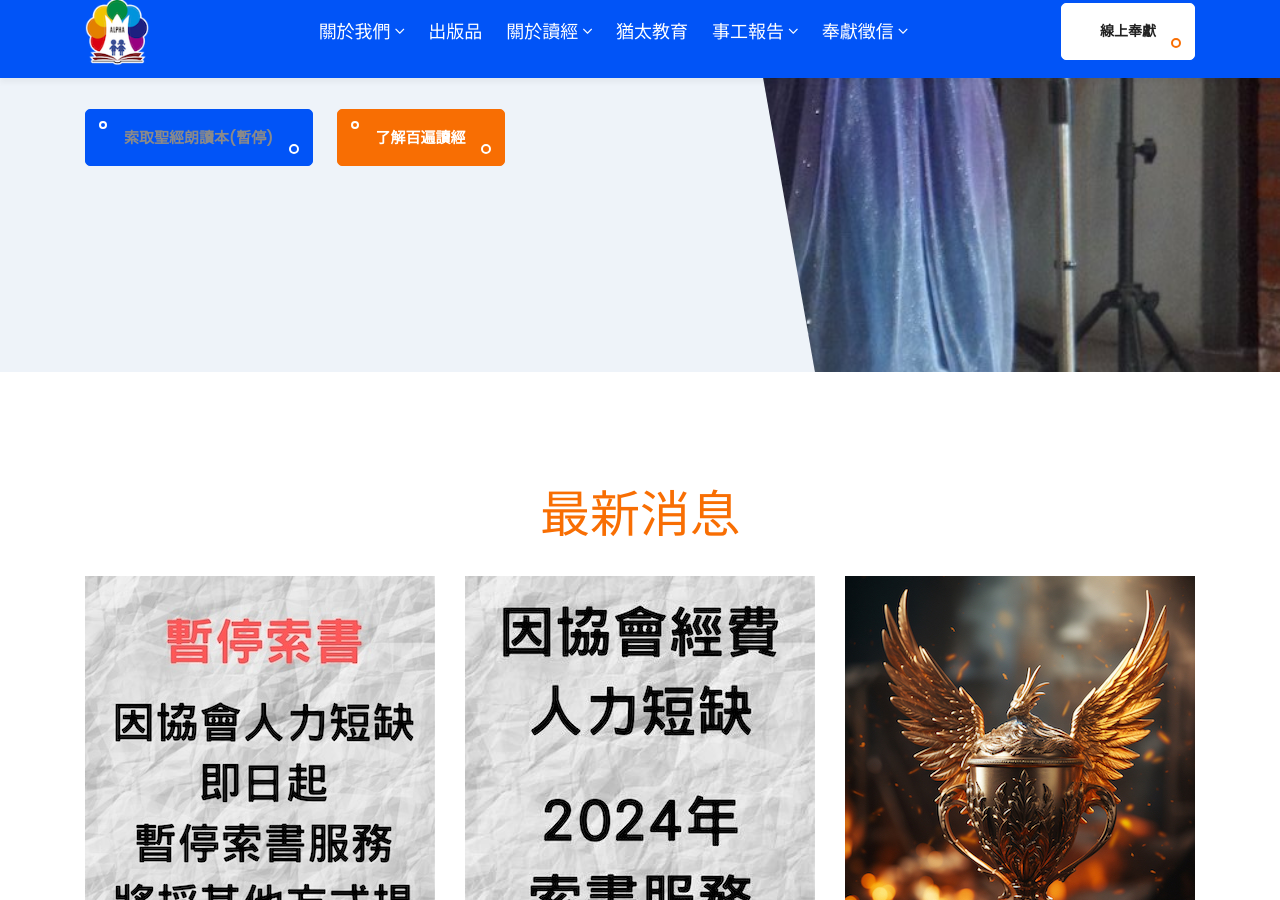
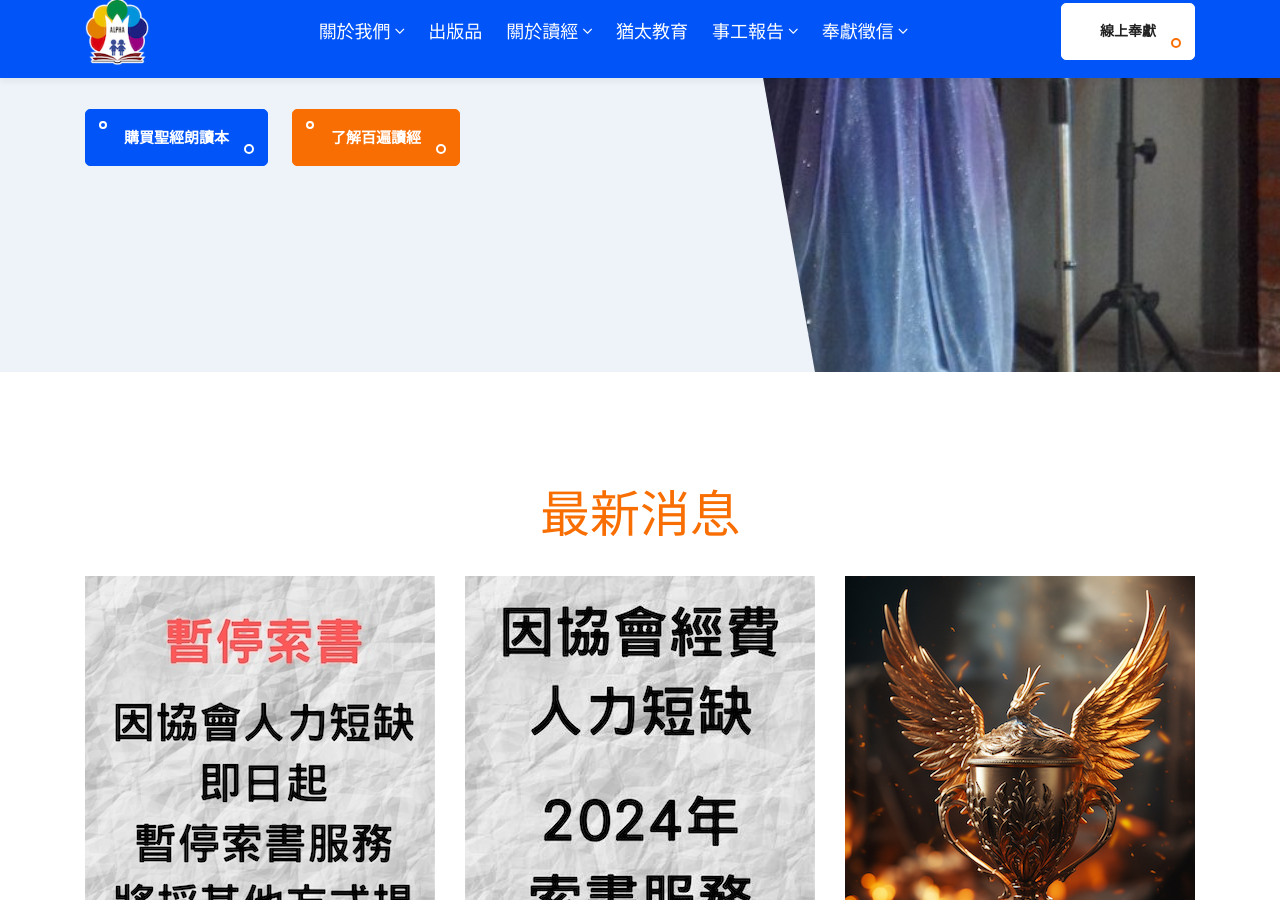
Before and after one commit to alpha6309/website, a Jekyll site: the page built from index.html, in a window 1280 px wide and 900 px high, scrolled down 533 px. Built offline with Jekyll 4.4.1, drawn with Linux system fonts in a browser that asks for light colours; comment, search, counter and statistics services are not loaded.

Commit message:
購買箴言連結

```diff
--- a/_includes/request_book_button.html
+++ b/_includes/request_book_button.html
@@ -1 +1 @@
-<a class="main-btn" disabled="true">索取聖經朗讀本(暫停)</a>
+<a class="main-btn" disabled="true" href="https://bit.ly/4dWb3Vj">購買聖經朗讀本</a>
```
